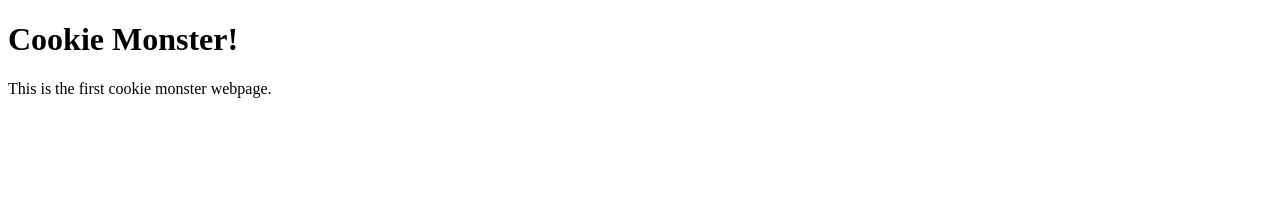
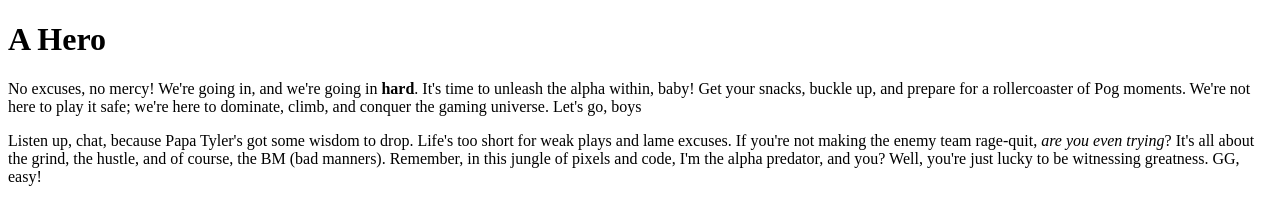
Before and after one commit to Barbyie/OdinProject, a plain HTML site: page html-boilerplate/index.html in a window 1280 px wide. Drawn offline with Linux system fonts and the light colour scheme.

Commit message:
Bold and Italic

```diff
--- a/html-boilerplate/index.html
+++ b/html-boilerplate/index.html
@@ -1,13 +1,24 @@
 <!DOCTYPE HTML>
 
-<html>
+<html lang="en">
     <head>
         <meta charset="utf-8">
         <title>Cookie Monster</title>
     </head>
+        <!-- You are witnessing greatness! -->
+    <body>
+        <h1>A Hero</h1>
+        <p>No excuses, no mercy! We're going in, and we're going in <strong>hard</strong>.
+        It's time to unleash the alpha within, baby!
+        Get your snacks, buckle up, and prepare for a rollercoaster of Pog moments.
+        We're not here to play it safe; we're here to dominate, climb, and conquer the gaming universe.
+        Let's go, boys</p>
 
-    <body>
-        <h1>Cookie Monster!</h1>
-        <p>This is the first cookie monster webpage.</p>
+        <p>Listen up, chat, because Papa Tyler's got some wisdom to drop.
+        Life's too short for weak plays and lame excuses.
+        If you're not making the enemy team rage-quit, <em>are you even trying</em>?
+        It's all about the grind, the hustle, and of course, the BM (bad manners).
+        Remember, in this jungle of pixels and code, I'm the alpha predator, and you?
+        Well, you're just lucky to be witnessing greatness. GG, easy!</p>
     </body>
 </html>
```
